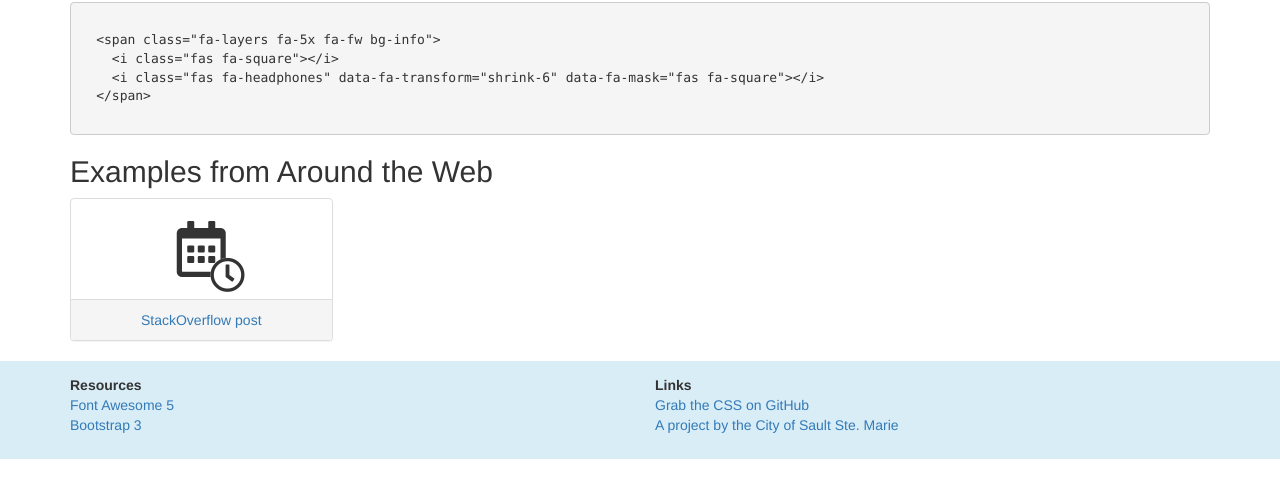
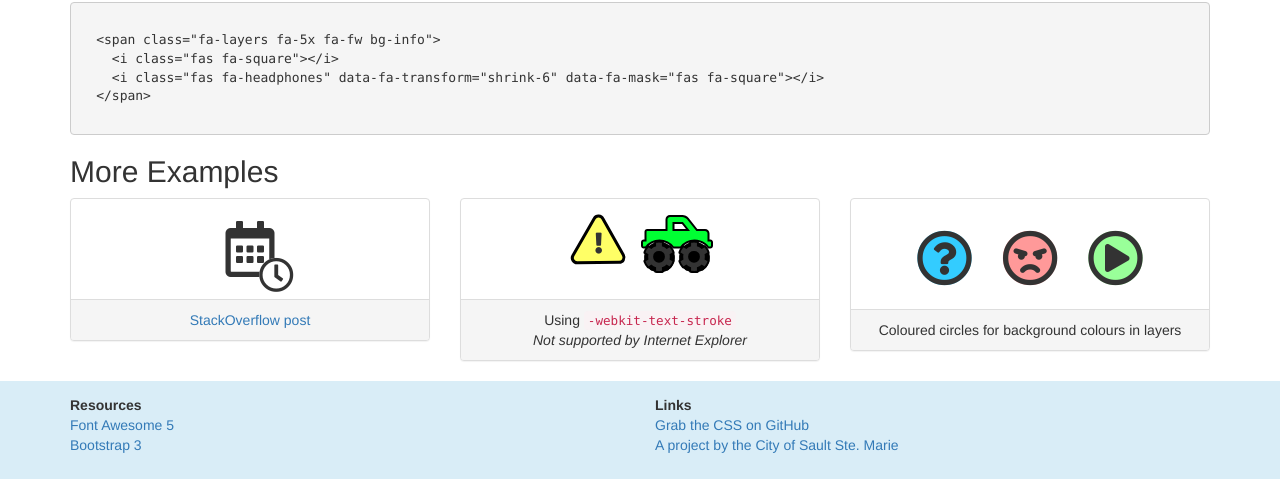
Before and after one commit to cityssm/fa5-power-transforms-css, a plain HTML site: page index.htm in a window 1280 px wide. Shown: the part 2278-2757 px from the top of the page. Drawn offline with nearby package versions, Linux system fonts and the light colour scheme.

Commit message:
More examples

```diff
--- a/fa5-power-transforms.scss
+++ b/fa5-power-transforms.scss
@@ -96,6 +96,7 @@ $base-width-half: $base-width / 2;
 	$bg-success-color: #dff0d8;
 	$bg-info-color: #d9edf7;
 
+
 	&[data-fa-mask] {
 		color: $glow-default;
 
@@ -123,6 +124,7 @@ $base-width-half: $base-width / 2;
 			color: $bg-info-color;
 		}
 	}
+
 
 	&[data-fa-transform*='glow'] {
 		text-shadow: -0.1em 0 0 $glow-default, 0.1em 0 $glow-default, 0 0.1em 0 $glow-default, 0 -0.1em 0 $glow-default, 0.1em 0.1em 0 $glow-default, -0.1em -0.1em 0 $glow-default, -0.1em 0.1em 0 $glow-default, 0.1em -0.1em 0 $glow-default;
--- a/index.htm
+++ b/index.htm
@@ -231,10 +231,10 @@
   &lt;/span&gt;
       </code></pre>
 
-      <h2>Examples from Around the Web</h2>
+      <h2>More Examples</h2>
 
       <div class="row">
-        <div class="col-sm-3">
+        <div class="col-sm-4">
           <div class="panel panel-default">
             <div class="panel-body">
               <div class="text-center">
@@ -247,6 +247,59 @@
             </div>
             <div class="panel-footer text-center">
               <a href="https://stackoverflow.com/questions/49769790/font-awesomes-js-5-fill-empty-parts-on-stacked-icons">StackOverflow post</a>
+            </div>
+          </div>
+        </div>
+        <div class="col-sm-4">
+          <div class="panel panel-default">
+            <div class="panel-body">
+              <div class="text-center">
+                <span class="fa-layers fa-fw fa-4x">
+                  <i class="fas fa-play" data-fa-transform="rotate-30 shrink-1" style="color:#ff6;-webkit-text-stroke:3px #000"></i>
+                  <i class="fas fa-exclamation" data-fa-transform="shrink-10 left-1 up-1"></i>
+                </span>
+
+                <span class="fa-layers fa-fw fa-4x">
+
+                  <i class="fas fa-truck-monster" data-fa-transform="up-1" style="color:#0f3;-webkit-text-stroke:2px #000;"></i>
+                  <i class="fas fa-circle" data-fa-transform="shrink-7 down-2 left-4" style="color:#000;"></i>
+                  <i class="fas fa-cog fa-spin" data-fa-transform="shrink-7 down-2 left-4" style="color:#333;-webkit-text-stroke:2px #000;"></i>
+                  <i class="fas fa-circle" data-fa-transform="shrink-7 down-2 right-4" style="color:#000;"></i>
+                  <i class="fas fa-cog fa-spin" data-fa-transform="shrink-7 down-2 right-4" style="color:#333;-webkit-text-stroke:2px #000;"></i>
+                </span>
+
+              </div>
+            </div>
+            <div class="panel-footer text-center">
+              Using <code>-webkit-text-stroke</code><br />
+              <em>Not supported by Internet Explorer</em>
+            </div>
+          </div>
+
+
+        </div>
+        <div class="col-sm-4">
+          <div class="panel panel-default">
+            <div class="panel-body">
+              <div class="text-center fa-4x">
+                <span class="fa-layers fa-fw">
+                  <i class="fas fa-circle" style="color:#3cf;"></i>
+                  <i class="far fa-question-circle"></i>
+                </span>
+
+                <span class="fa-layers fa-fw">
+                  <i class="fas fa-circle" style="color:#f99;"></i>
+                  <i class="far fa-angry"></i>
+                </span>
+
+                <span class="fa-layers fa-fw">
+                  <i class="fas fa-circle" style="color:#9f9;"></i>
+                  <i class="far fa-play-circle"></i>
+                </span>
+              </div>
+            </div>
+            <div class="panel-footer text-center">
+              Coloured circles for background colours in layers
             </div>
           </div>
         </div>
```
